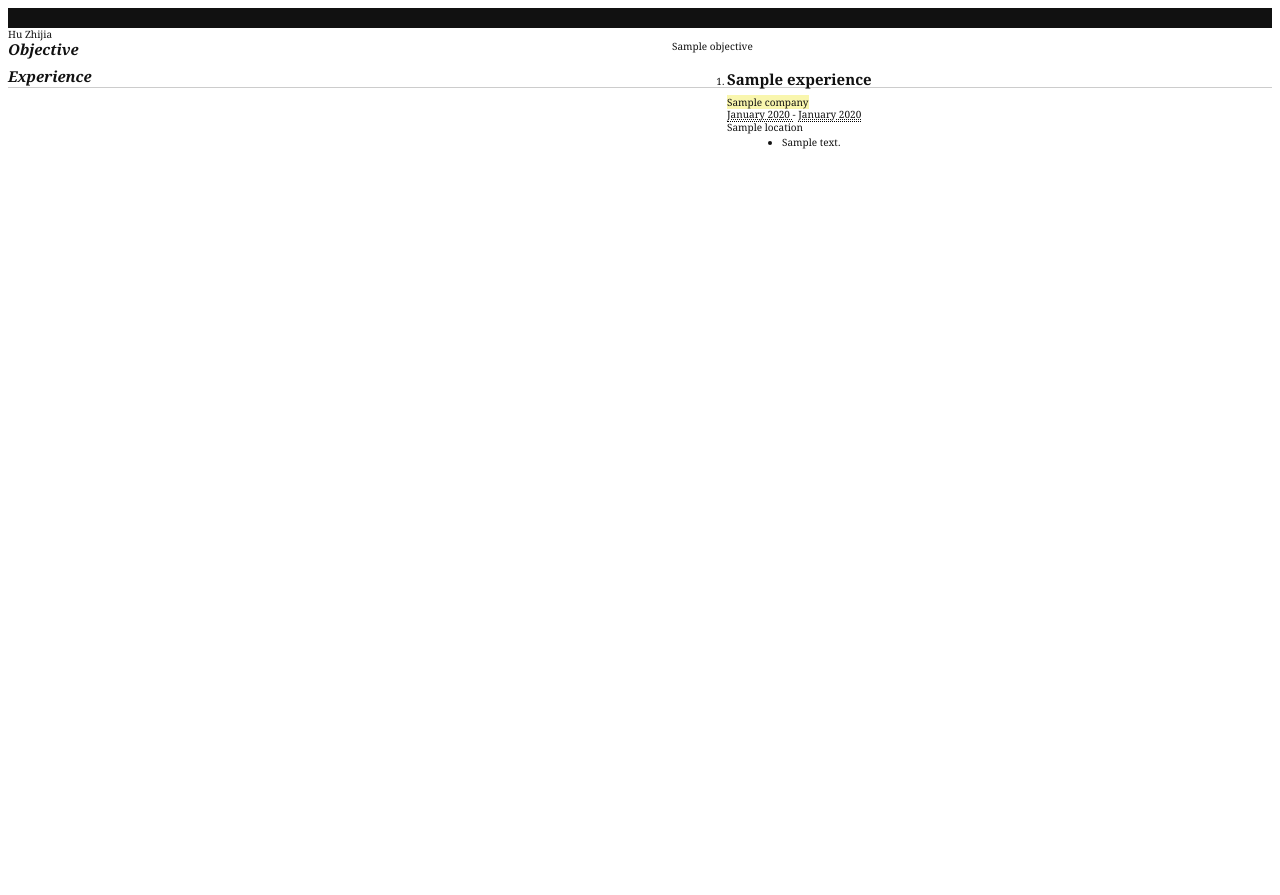
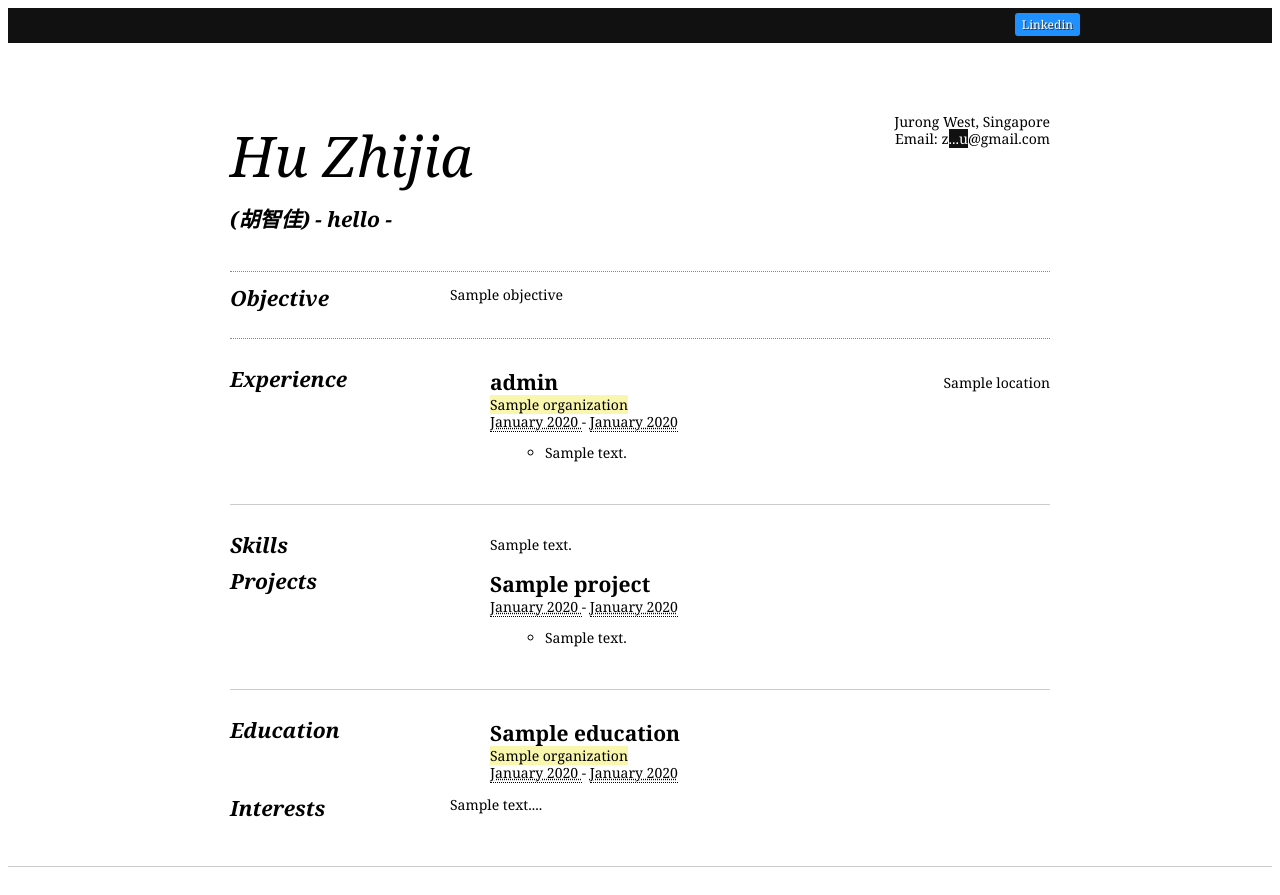
Before and after one commit to zhijiahu/blog, a Python web app: template templates/resume.html in a window 1280 px wide. Before the commit the page ends 149 px from the top, so only its background shows below. Run offline with Jinja, Linux system fonts and the light colour scheme; the template is opened without the code that fills it: most values are stand-ins (such as "Sample title", 1, 10 or a date in 2020).

Commit message:
All sections are in except publications and css styling

```diff
--- a/index.yaml
+++ b/index.yaml
@@ -14,9 +14,4 @@ indexes:
   properties:
   - name: eventType
   - name: startDate
-
-- kind: ResumeEvent
-  properties:
-  - name: eventType
-  - name: startDate
     direction: desc
--- a/stylesheets/resume.css
+++ b/stylesheets/resume.css
@@ -10,11 +12,15 @@ padding:0;
 
 body {
 font:x-small;
-font-family:Georgia,"Times New Roman",Times,serif;
+font-family:Georgia,Lucida Console,"Times New Roman",Times,serif;
 font-size:62.5%;
 color:#111;
 line-height:1.3571;
 background-color:#fff;
+}
+
+body,a {
+color:#000;
 }
 
 article,aside,dialog,figure,footer,header,hgroup,nav,section {
@@ -125,59 +83,19 @@ p+p {
 margin-top:-.75em;
 }
 
+ol.vcalender {
+list-style:none;
+margin-left:0;
+}
+
 ul,ol {
 margin:0 0 15px 15px;
-}
-
-ul {
-list-style-type:disc;
-}
-
-ol {
-list-style-type:decimal;
 }
 
 li {
 margin:3px 0;
 }
 
-blockquote {
-color:#999;
-font-style:normal;
-padding-left:1em;
-border-left:3px solid #eaeaea;
--webkit-transition:color 1s ease-in;
--moz-transition:color 1s ease-in;
--o-transition:color 1s ease-in;
-transition:color 1s ease-in;
-margin:1em 1em 1em 0;
-}
-
-blockquote:hover {
-color:#333;
-}
-
-cite {
-font-weight:400;
-font-style:normal;
-display:block;
-float:right;
-color:#666;
-}
-
-strong,b,dfn {
-font-family:"Lucida Grande","Lucida Sans","Lucida Sans Unicode",Arial,Verdana,sans-serif;
-font-weight:700;
-}
-
-sup,sub {
-line-height:0;
-}
-
-sup {
-vertical-align:super;
-font-size:70%;
-}
 
 abbr {
 border:none;
@@ -189,17 +107,35 @@ font-style:italic;
 margin:0 0 15px;
 }
 
-pre,code,tt {
-font-family:"andale mono","lucida console",monospace;
+h1 {
+font-size:4em;
+line-height:1;
+font-weight:400;
+background-color:#fff;
+color:#000;
+font-style:italic;
+float:left;
+-webkit-transition:background-color .5s ease-in;
+-moz-transition:background-color .5s ease-in;
+-o-transition:background-color .5s ease-in;
+transition:background-color .5s ease-in;
+-moz-border-radius:2px;
+-webkit-border-radius:2px;
+border-radius:2px;
+-o-border-radius:2px;
+margin:0;
+padding:.25em;
+padding-left:0;
 }
 
-label {
-font-size:1em;
+h1:hover {
+background-color:#2d5795;
 }
 
-input,textarea {
-font-family:inherit;
-font-size:1em;
+h2 {
+font-size:1.5em;
+font-style:italic;
+margin:.5em 0;
 }
 
 .content a {
@@ -222,59 +158,6 @@ color:#fff;
 text-decoration:none;
 background-color:#111;
 border-bottom:0;
-}
-
-a img,.noline,a.noline:link,a.noline:visited,a.noline:hover,a.thumb,a.icon,a.img:link,a.img:visited,a.img:hover {
-background:none;
-border-width:0;
-}
-
-a.more-link {
-white-space:nowrap;
-}
-
-h1 {
-font-size:4em;
-line-height:1;
-font-weight:400;
-background-color:#111;
-color:#fff;
-font-style:italic;
-float:left;
--webkit-transition:background-color .5s ease-in;
--moz-transition:background-color .5s ease-in;
--o-transition:background-color .5s ease-in;
-transition:background-color .5s ease-in;
--moz-border-radius:2px;
--webkit-border-radius:2px;
-border-radius:2px;
--o-border-radius:2px;
-margin:0;
-padding:.25em;
-}
-
-h1:hover {
-background-color:#2d5795;
-}
-
-h2 {
-font-size:1.5em;
-font-style:italic;
-margin:.5em 0;
-}
-
-.vevent h3 {
-font-size:1.5em;
-margin:0 0 .5em;
-}
-
-.vevent:hover h3 {
-color:#2d5795;
-background:#fafafa;
--webkit-transition:color .5s ease-in;
--moz-transition:color .5s ease-in;
--o-transition:color .5s ease-in;
-transition:color .5s ease-in;
 }
 
 #nav-wrapper {
@@ -312,6 +195,25 @@ background-color:#444;
 color:#fff;
 }
 
+.chineseName{
+	font-style:italic;
+	text-align:bottom;
+}
+
+.adr,div.adr {
+text-align:right;
+}
+
+.email i,.email b {
+font-style:normal;
+font-weight:400;
+font-family:Georgia,serif;
+}
+
+.email b:after {
+content:"le";
+}
+
 ul#options {
 list-style:none;
 width:800px;
@@ -344,18 +233,18 @@ ul#options li#linkedin a:hover {
 background-color:#4169e1;
 }
 
-#content {
+#main {
 position:relative;
 width:980px;
 font-size:1.4em;
 margin:30px auto;
 }
 
-#content div.summary {
+#main div.summary {
 margin:1em 0 0;
 }
 
-#content span.location {
+#main span.location {
 position:absolute;
 right:0;
 top:.5em;
@@ -365,25 +254,57 @@ top:.5em;
 padding:40px 80px;
 }
 
+#main h3,#main .objective-wrapper div.summary{
+margin:0;
+}
+
 div.title-wrapper {
 float:left;
 width:600px;
 }
 
-div.summary-wrapper {
-font-style:italic;
-border-top:1px dotted #888;
-border-bottom:1px dotted #888;
-margin:2em 0;
-padding:1em;
-}
-
-div.objective-wrapper {
+section.objective-wrapper {
 border-top:1px dotted #888;
 border-bottom:1px dotted #888;
 zoom:1;
 margin:2em 0;
 padding:1em 0;
+}
+
+ol.vcalendar li,section.experience-wrapper {
+position:relative;
+}
+
+section.education-wrapper {
+page-break-before:always;
+}
+
+section.education-wrapper,section.skills-wrapper,footer {
+margin-top:2em;
+padding-top:2em;
+border-top:1px solid #ccc;
+}
+
+
+ul.skills {
+list-style:none;
+float:left;
+width:30%;
+margin:0 2% 0 0;
+}
+
+.vevent h3 {
+font-size:1.5em;
+margin:0 0 .5em;
+}
+
+.vevent:hover h3 {
+color:#2d5795;
+background:#fafafa;
+-webkit-transition:color .5s ease-in;
+-moz-transition:color .5s ease-in;
+-o-transition:color .5s ease-in;
+transition:color .5s ease-in;
 }
 
 div.header {
@@ -399,19 +320,6 @@ margin-top:0;
 div.content {
 float:right;
 width:600px;
-}
-
-div.education-wrapper,div.skills-wrapper,footer {
-margin-top:2em;
-padding-top:2em;
-border-top:1px solid #ccc;
-}
-
-ul.skills {
-list-style:none;
-float:left;
-width:30%;
-margin:0 2% 0 0;
 }
 
 .highlight {
@@ -431,131 +339,11 @@ clear:both;
 visibility:hidden;
 }
 
-ol.vcalendar {
-list-style:none;
-margin-left:0;
-}
-
-.endorsements {
-position:absolute;
-left:0;
-top:0;
-}
-
-.endorsements .header {
-display:none;
-}
-
-aside.endorsement {
-width:190px;
-position:absolute;
-left:0;
-margin:2em 0;
-}
-
-aside cite {
-float:none;
-text-align:right;
-}
-
-aside#mole {
-top:608px;
-}
-
-aside#wil {
-top:1084px;
-}
-
-aside#resig {
-top:20px;
-}
-
-aside#marshall {
-top:368px;
-}
-
-.email i,.email b {
-font-style:normal;
-font-weight:400;
-font-family:Georgia,serif;
-}
-
-em,dfn,#content span.org {
-font-style:italic;
-}
-
-fieldset,h3 abbr {
-border:none;
-}
-
-a:hover,aside a {
-color:#111;
-background-color:#fff;
-}
-
-.adr,div.adr {
-text-align:right;
-}
-
-#content h3,#content .objective-wrapper div.summary,div.summary-wrapper p {
-margin:0;
-}
-
-ol.vcalendar li,.experience-wrapper {
-position:relative;
-}
 
 @media print{
 div.adr {
 text-align:left;
 }
 
-h1 {
-padding-left:0;
-color:#000;
+
 }
-
-body,a {
-color:#000;
-}
-
-div.summary-wrapper {
-border-bottom:1px solid #888;
-border-top:1px solid #888;
-}
-
-abbr {
-border-bottom:none;
-}
-
-div.education-wrapper {
-page-break-before:always;
-}
-
-.endorsements aside {
-position:static;
-float:left;
-margin-right:15px;
-}
-
-.endorsements .header {
-display:block;
-}
-
-.email b:after {
-content:"le";
-}
-
-#nav-wrapper,.email i {
-display:none;
-}
-
-div.title-wrapper,div.header,div.content {
-float:none;
-width:100%;
-}
-
-.endorsements,#content span.location {
-position:static;
-}
-}
--- a/templates/resume.html
+++ b/templates/resume.html
@@ -3,19 +3,41 @@
 <head>
   <link type="text/css" rel="stylesheet" href="/stylesheets/resume.css" />
 
-  <title>Hu Zhijia</title>
+  <title>Hu Zhijia - Résumé</title>
 </head>
 
 <body>
 	<header id="nav-wrapper">
-
+		<nav id="nav-wrapper-inner">
+			<ul id="options" class="clearfix">
+				<li id="linkedin">
+					<a href="http://www.linkedin.com/pub/zhijia-hu/20/b4b/287" rel="external">Linkedin</a>
+				</li>
+			</ul>
+		</nav>
 	</header>
-	<div>
-		<div class="vcard">
-			Hu Zhijia
-		</div>
-		<article>
-			<section class="objective-wrapper">
+	<article id="main">
+		<div id="wrapper">
+			<div class="vcard">
+				<div class="title-wrapper">
+					<h1>Hu Zhijia</h1>
+					<div class="clear"></div>
+					<h2 class="title">
+						(胡智佳) - hello -
+					</h2>
+				</div>
+				<div class="adr">
+					<div class="physical">
+						<span class="locality">Jurong West</span>, <span class="region">Singapore</span>
+					</div>
+					<div class="virtual">
+						<div>Email: <span class="email">z<a href="http://www.google.com/recaptcha/mailhide/d?k=01nbzmtdNJ9561YLJOOr3frA==&amp;c=sY-WOhuBFmAQLzdvSji5zAuaLIi6p-JEnihMouGZxg8=" onclick="window.open('http://www.google.com/recaptcha/mailhide/d?k\07501nbzmtdNJ9561YLJOOr3frA\75\75\46c\75sY-WOhuBFmAQLzdvSji5zAuaLIi6p-JEnihMouGZxg8\075', '', 'toolbar=0,scrollbars=0,location=0,statusbar=0,menubar=0,resizable=0,width=500,height=300'); return false;" title="Reveal this e-mail address">...u</a>@gmail.com</span>
+					</div>
+				</div>
+				<div class="clear"></div>
+			</div>
+			<div class="clear"></div>
+			<section class="objective-wrapper clearfix">
 				<div class="header">
 					<h2>Objective</h2>
 				</div>
@@ -30,11 +52,10 @@
 				</div>
 				<div class="content">
 					<ol class="vcalender">
-
 						{% for experience in experienceList %}
 						<li class="vevent vcard experience">
-							<h3 class="title">{{ experience.jobTitle }}</h3>
-							<span class="org highlight">{{ experience.company }}</span>
+							<h3 class="title">{{ experience.role }}</h3>
+							<span class="org highlight">{{ experience.organization }}</span>
 							<div>
 								<abbr title="{{ experience.startDate }}">
 									{{ experience.startDate.strftime("%B %Y") }}
@@ -51,7 +72,7 @@
 							<span class="location">{{ experience.location }}</span>
 							<div class="summary">
 								<ul>
-									{% for summary in experience.summaryList %}
+									{% for summary in experience.summary.split('\n') %}
 									<li>{{ summary }}</li>
 									{% endfor %}
 								</ul>
@@ -62,20 +83,102 @@
 					</ol>
 				</div>
 			</section>
+			<div class="clear"></div>
+			<section class="skills-wrapper">
+				<div class="header">
+					<h2>Skills</h2>
+				</div>
+				<div class="content">
+					<ul class="skills">
+						{% for skill in skillsList %}
+							<li class="skill">{{ skill.summary }}</li>
+						{% endfor %}
+					<ul>
+				</div>
+			</section>
+			<div class="clear"></div>
+			<section class="projects-wrapper">
+				<div class="header">
+					<h2>Projects</h2>
+				</div>
+				<div class="content">
+					<ol class="vcalender">
 
-			<section class="skills-wrapper">
+						{% for project in projectList %}
+						<li class="vevent vcard experience">
+							<h3 class="title">{{ project.eventName }}</h3>
+							<div>
+								<abbr title="{{ project.startDate }}">
+									{{ project.startDate.strftime("%B %Y") }}
+								</abbr>
+								 -
+								<abbr title="{{ project.endDate }}">
+									{% if project.endDate %}
+									{{ project.endDate.strftime("%B %Y") }}
+									{% else %}
+									Present
+									{% endif %}
+								</abbr>
+							</div>
+							<div class="summary">
+								<ul>
+									{% for summary in project.summary.split('\n') %}
+									<li>{{ summary }}</li>
+									{% endfor %}
+								</ul>
+							</div>
+						</li>
+						{% endfor %}
+
+					</ol>
+				</div>
 			</section>
+			<div class="clear"></div>
+			<section class="education-wrapper">
+				<div class="header">
+					<h2>Education</h2>
+				</div>
+				<div class="content">
+					<ol class="vcalender">
 
-			<section class="projects-wrapper">
+						{% for education in educationList %}
+						<li class="vevent vcard education">
+							<h3 class="title">{{ education.eventName }}</h3>
+							<span class="org highlight">{{ education.organization }}</span>
+							<div>
+								<abbr title="{{ education.startDate }}">
+									{{ education.startDate.strftime("%B %Y") }}
+								</abbr>
+								 -
+								<abbr title="{{ education.endDate }}">
+									{% if education.endDate %}
+									{{ education.endDate.strftime("%B %Y") }}
+									{% else %}
+									Present
+									{% endif %}
+								</abbr>
+							</div>
+						</li>
+						{% endfor %}
+
+					</ol>
+				</div>
 			</section>
-
-			<section class="education-wrapper">
+			<div class="clear"></div>
+			<section class="interests-wrapper">
+				<div class="header">
+					<h2>Interests</h2>
+				</div>
+				<div class="content">
+					<p>
+						{% for interest in interestList %}
+							{{ interest.summary }}...
+						{% endfor %}
+					<p>
+				</div>
 			</section>
-
-			<section class="interests-wrapper">
-			</section>
-		</article>
-	</div>
+		</div>
+	</article>
 	<footer></footer>
 </body>
 
```
Also changed, not shown: other parts of stylesheets/resume.css (+11 -70 lines), resume/resume.py (+31 -9 lines), resume/resumeData.py (+7 -3 lines).
